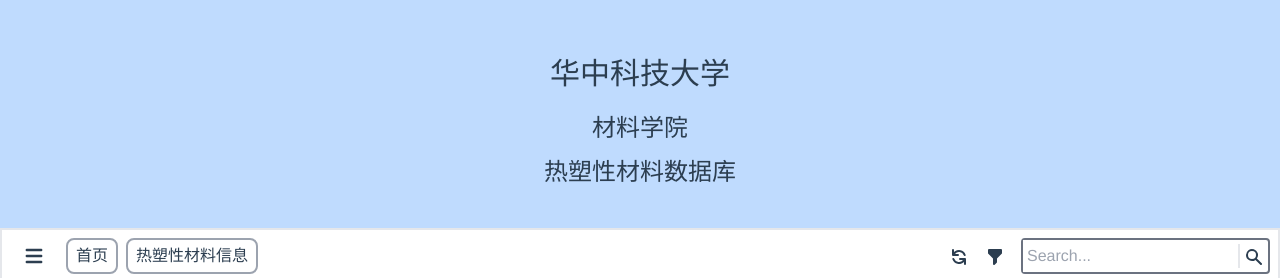
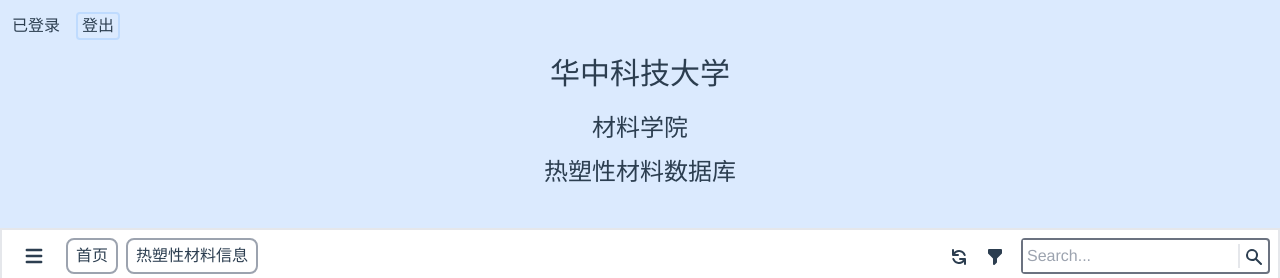
Before and after one commit to EMUNES/hust-mdb, a Vue app in the folder frontend/: page /materials in a window 1280 px wide. Shown: the top 278 px of the page. Built offline with nearby package versions, Linux system fonts and the light colour scheme; no server answers; sample sign-in values are in the browser's storage.

Commit message:
implement logout

```diff
--- a/frontend/src/components/GeneralHeader.vue
+++ b/frontend/src/components/GeneralHeader.vue
@@ -1,5 +1,19 @@
 <template>
-  <header class="bg-blue-200 pt-14 pb-10">
+  <div class="flex fixed items-center">
+    <span v-if="$store.getters.isAuthenticated"
+    class="mt-3 mx-3">
+      已登录
+    </span>
+    <button v-if="!$store.getters.isAuthenticated"
+    class="mt-3 mx-1 px-1 border-2 border-blue-200 rounded">
+      登陆
+    </button>
+    <button @click="logout"
+    class="mt-3 mx-1 px-1 border-2 border-blue-200 rounded">
+      登出
+    </button>
+  </div>
+  <header class="bg-blue-100 pt-14 pb-10">
     <h2 class="text text-3xl mb-5">
       华中科技大学
     </h2>
@@ -12,11 +26,28 @@
       热塑性材料数据库
     </h2>
   </header>
+
 </template>
 
 <script>
+import { useStore } from 'vuex'
+import { useRouter} from 'vue-router'
+
 export default {
-  name: "GeneralHeader"
+  name: "GeneralHeader",
+  setup() {
+    const store = useStore()
+    const router = useRouter()
+
+    const logout = () => {
+      localStorage.removeItem(store.state.localTokenName)
+      router.push('/login')
+    }
+
+    return {
+      logout
+    }
+  }
 }
 </script>
 
```
